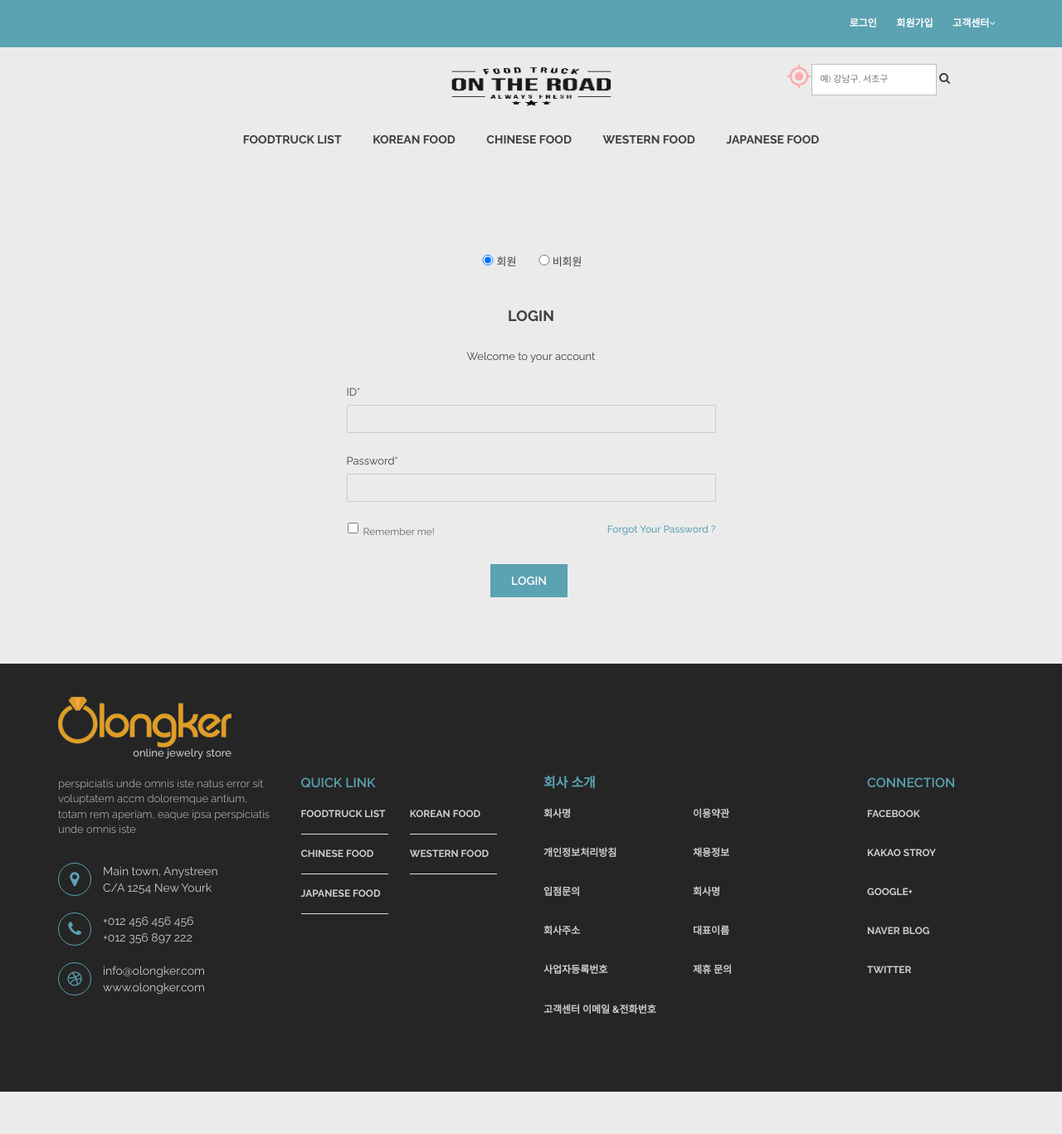
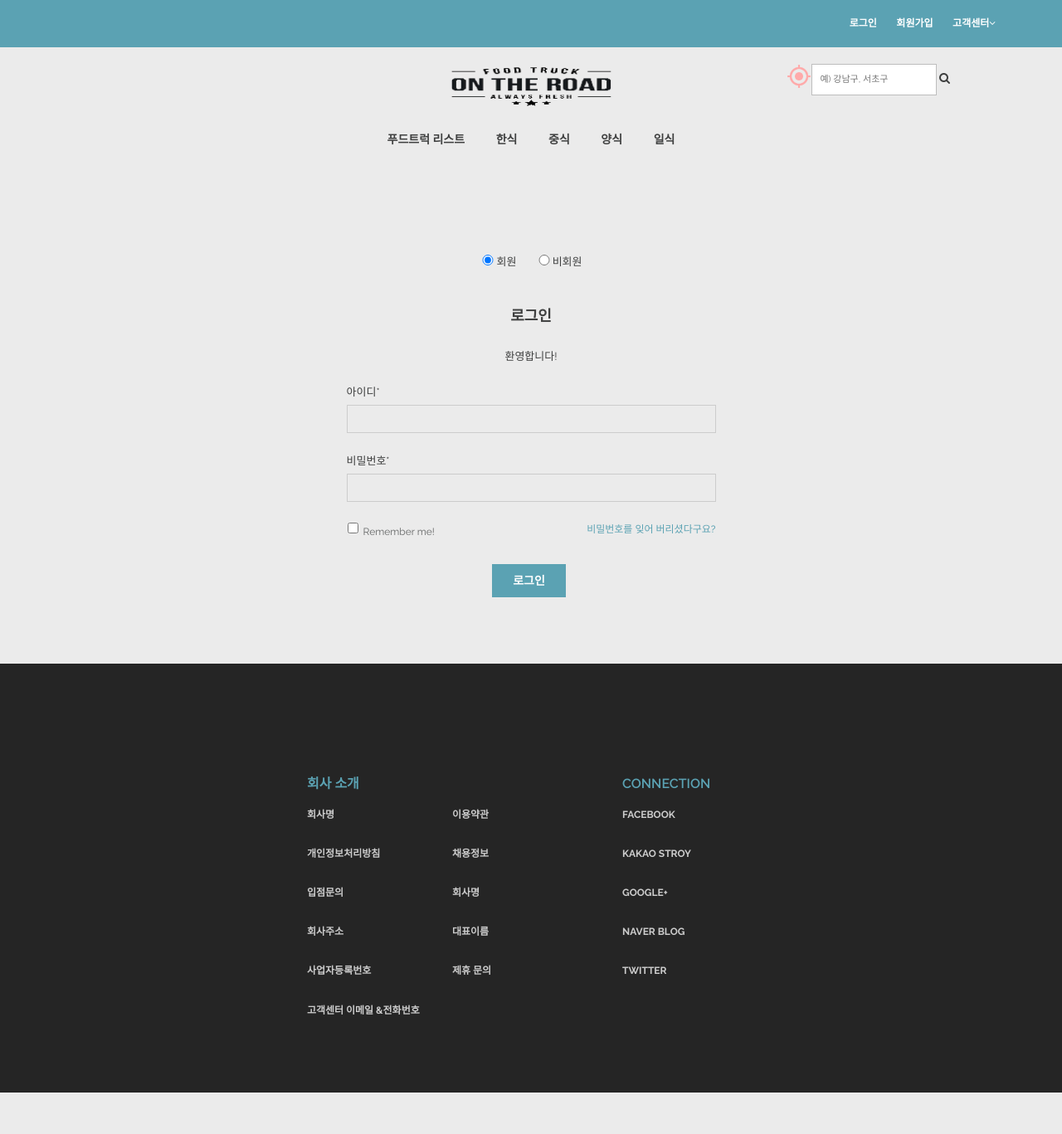
Before and after one commit to dyyyy/foodtruck2017, a Java web app: page /loginform in a window 1280 px wide. Shown: the whole page at 83% size. Before the commit the page ends 1316 px from the top, so only its background shows below. Run offline with Spring Boot 4, a stand-in JSP engine, Linux system fonts and the light colour scheme; the project's own start-up code is not run, and a stand-in starts its controllers and pages; some libraries are stand-ins or nearby versions.

Commit message:
마지막선물 :-)

```diff
--- a/Food_Truck/src/main/webapp/WEB-INF/views/comm/footer.jsp
+++ b/Food_Truck/src/main/webapp/WEB-INF/views/comm/footer.jsp
@@ -5,57 +5,12 @@
 	<div class="footer-top-area fix">
 		<div class="container">
 			<div class="row">
-				<div class="col-sm-6 col-md-3">
-					<div class="footer-about">
-						<div class="image">
-							<img src="img/header/logo.png" alt="" />
-							<h3>online jewelry store</h3>
-						</div>
-						<p>perspiciatis unde omnis iste natus error sit voluptatem
-							accm doloremque antium, totam rem aperiam, eaque ipsa
-							perspiciatis unde omnis iste</p>
-					</div>
-					<div class="footer-contact">
-						<div class="single-contact">
-							<div class="icon">
-								<i class="fa fa-map-marker"></i>
-							</div>
-							<div class="details">
-								<p>Main town, Anystreen</p>
-								<p>C/A 1254 New Yourk</p>
-							</div>
-						</div>
-						<div class="single-contact">
-							<div class="icon">
-								<i class="fa fa-phone"></i>
-							</div>
-							<div class="details">
-								<p>+012 456 456 456</p>
-								<p>+012 356 897 222</p>
-							</div>
-						</div>
-						<div class="single-contact">
-							<div class="icon">
-								<i class="fa fa-dribbble"></i>
-							</div>
-							<div class="details">
-								<a href="#">info@olongker.com</a> <a href="#">www.olongker.com</a>
-							</div>
-						</div>
-					</div>
+				<div class="col-sm-6 col-md-3"></div>
 			</div>
 			<div class="col-sm-6 col-md-3">
-					<div class="footer-quick-link footer-links">
-						<h2>QUICK LINK</h2>
-						<ul>
-							<li><a href="nav/menuBoard">FoodTruck List</a></li>
-							<li><a href="nav/korFood">Korean Food</a></li>
-							<li><a href="nav/chiFood">Chinese Food</a></li>
-							<li><a href="nav/westFood">Western Food</a></li>
-							<li><a href="nav/jpFood">Japanese Food</a></li>
-						</ul>
+				<div class="footer-quick-link footer-links"></div>
 			</div>
-				</div>
+
 			<div class="col-sm-12 col-md-6">
 				<div class="row">
 					<div class="col-sm-8 footer-support footer-links">
@@ -85,16 +40,6 @@
 						</ul>
 					</div>
 				</div>
-					<!-- 				<div class="footer-newslater fix"> -->
-					<!-- 					<div class="wrap fix"> -->
-					<!-- 						<h3>NEWS LETTER ! </h3> -->
-					<!-- 						<form action="#"> -->
-					<!-- 							<input type="email" placeholder="Your E-mail..."> -->
-					<!-- 							<button class="submit">SUBSCRIBE</button> -->
-					<!-- 						</form> -->
-					<!-- 					</div> -->
-					<!-- 				</div> -->
-				</div>
 			</div>
 		</div>
 	</div>
--- a/Food_Truck/src/main/webapp/WEB-INF/views/comm/nav.jsp
+++ b/Food_Truck/src/main/webapp/WEB-INF/views/comm/nav.jsp
@@ -175,24 +175,19 @@
 						<nav>
 							<ul>
 								<!-- 푸드트럭 리스트 -->
-								<li><a href="/menuBoard?pageNo=1" class="active">FoodTruck
-										List</a></li>
+								<li><a href="/menuBoard?pageNo=1" class="active">푸드트럭 리스트</a></li>
 
 								<!-- 한식  -->
-								<li><a href="/CategoryFood?pageNo=1&category=1">Korean
-										Food</a></li>
+								<li><a href="/CategoryFood?pageNo=1&category=1">한식</a></li>
 
 								<!-- 중식  -->
-								<li><a href="/CategoryFood?pageNo=1&category=2">Chinese
-										Food</a></li>
+								<li><a href="/CategoryFood?pageNo=1&category=2">중식</a></li>
 
 								<!-- 양식  -->
-								<li><a href="/CategoryFood?pageNo=1&category=3">Western
-										Food</a></li>
+								<li><a href="/CategoryFood?pageNo=1&category=3">양식</a></li>
 
 								<!-- 일식  -->
-								<li><a href="/CategoryFood?pageNo=1&category=4">Japanese
-										Food</a></li>
+								<li><a href="/CategoryFood?pageNo=1&category=4">일식</a></li>
 							</ul>
 						</nav>
 					</div>
--- a/Food_Truck/src/main/webapp/WEB-INF/views/nav/deliveryDetails.jsp
+++ b/Food_Truck/src/main/webapp/WEB-INF/views/nav/deliveryDetails.jsp
@@ -70,7 +70,7 @@
 			<div class="col-sm-12">
                <div class="product">
                   <div class="table-responsive" >
-                  <h2>DAILY DELIVERY STATE</h2>
+                  <h2>오늘 배달 내역</h2>
                      <p> 오늘의 기준 - 배달현황 <br><br>사업자 번호 선택 후, 날짜를 선택하시면 지난 배달 내역도 확인 가능하답니다 :-) </p><br><br>
                      <!-- 사업자 기준으로 통계 -->
                      <div>
--- a/Food_Truck/src/main/webapp/WEB-INF/views/nav/eventBoard.jsp
+++ b/Food_Truck/src/main/webapp/WEB-INF/views/nav/eventBoard.jsp
@@ -13,7 +13,7 @@
 			<div class="col-sm-12">
                <div class="product">
                   <div class="table-responsive">
-                  	<h1>EVENT</h1><br>
+                  	<h1>이벤트</h1><br>
                      	<table class="table cart-table">
                         	<thead class="table-title">
                         		<tr>
--- a/Food_Truck/src/main/webapp/WEB-INF/views/nav/favoriteFoodtruck.jsp
+++ b/Food_Truck/src/main/webapp/WEB-INF/views/nav/favoriteFoodtruck.jsp
@@ -20,7 +20,7 @@
 			<div class="col-sm-12">
                <div class="product">
                   <div class="table-responsive">
-                  <h2>FAVORITE FOODTRUCKS</h2>
+                  <h2>TOP5 푸드트럭</h2>
                      <p> 주문횟수가 많은 푸드트럭을 5개 보여드립니다.<br>
                      	 푸드트럭의 이름을 클릭하시면 바로 주문이 가능하답니다 :-)
                      </p><br><br>
--- a/Food_Truck/src/main/webapp/WEB-INF/views/nav/noticeBoard.jsp
+++ b/Food_Truck/src/main/webapp/WEB-INF/views/nav/noticeBoard.jsp
@@ -17,7 +17,7 @@
 			<div class="col-sm-12">
                <div class="product">
                   <div class="table-responsive">
-                  	<h1>NOTICE</h1><br>
+                  	<h1>공지사항</h1><br>
                      	<table class="table cart-table">
                         	<thead class="table-title">
                         		<tr>
--- a/Food_Truck/src/main/webapp/WEB-INF/views/nav/orderDetail.jsp
+++ b/Food_Truck/src/main/webapp/WEB-INF/views/nav/orderDetail.jsp
@@ -54,7 +54,7 @@
 			<div class="col-sm-12">
                <div class="product">
                   <div class="table-responsive">
-                  <h2>DAILY ORDER STATE</h2>
+                  <h2>오늘 예약 내역</h2>
                      <p> 오늘의 기준 - 판매현황 <br><br>사업자 번호 선택 후, 날짜를 선택하시면 지난 예약 내역도 확인 가능하답니다 :-) </p><br><br>
                      <!-- 사업자 기준으로 통계 -->
                      <div>
--- a/Food_Truck/src/main/webapp/WEB-INF/views/sign/login.jsp
+++ b/Food_Truck/src/main/webapp/WEB-INF/views/sign/login.jsp
@@ -37,29 +37,29 @@
                         <input type="radio" name="gubun" id="memberN" value="2" onclick ="memberCheck(2)">비회원</label>
                   </div><br><br>
                   <div id="mem_login" style="display:block">
-					 <h2>Login</h2>
-             	     <p>Welcome to your account</p>
-                     <label>ID<span>*</span></label>
+					 <h2>로그인</h2>
+             	     <p>환영합니다!</p>
+                     <label>아이디<span>*</span></label>
                      <input type="text" name="id" />
-                     <label>Password<span>*</span></label>
+                     <label>비밀번호<span>*</span></label>
                      <input type="password" name="pw"/>
                      <div class="remember">
                         <input type="checkbox" />
                         <p>Remember me!</p>
-                        <a href="/findAccount">Forgot Your Password ?</a>
+                        <a href="/findAccount">비밀번호를 잊어 버리셨다구요?</a>
                      </div>
-                     <p><input type=submit value="login" /></p>
+                     <p><input type=submit value="로그인" /></p>
                   </div>
                </form>
                <form name="nonMember_form" method="post" action="/nonMemberOrderDetail">
                   <div id="non_login" style="display:none">
-					 <h2>LOGIN</h2>
-             	     <p>Please enter your order number and telephone number</p>
-                     <label>주문번호<span>*</span></label>
+					 <h2>로그인</h2>
+             	     <p>주문번호 & 휴대폰 번호를 입력해주세요.</p>
+                     <label>주문 번호<span>*</span></label>
                      <input type="text" name="ordNo" />
-                     <label>전화번호<span>*</span></label>
+                     <label>휴대폰 번호<span>*</span></label>
                      <input type="text" name="ordTel" />
-                     <p><input type="submit" value="search" /></p>
+                     <p><input type="submit" value="조회" /></p>
                   </div>
                </form>
             </div>
```
Also changed, not shown: Food_Truck/src/main/webapp/WEB-INF/views/foodtruck/CategoryFood2.jsp (+0 -9 lines), Food_Truck/src/main/webapp/WEB-INF/views/foodtruck/menuBoard2.jsp (+0 -9 lines), Food_Truck/src/main/webapp/WEB-INF/views/nav/writeEventForm.jsp (+4 -4 lines), Food_Truck/src/main/webapp/WEB-INF/views/sign/joinform.jsp (+10 -10 lines). Lines whose indentation alone changed are shown as unchanged.
